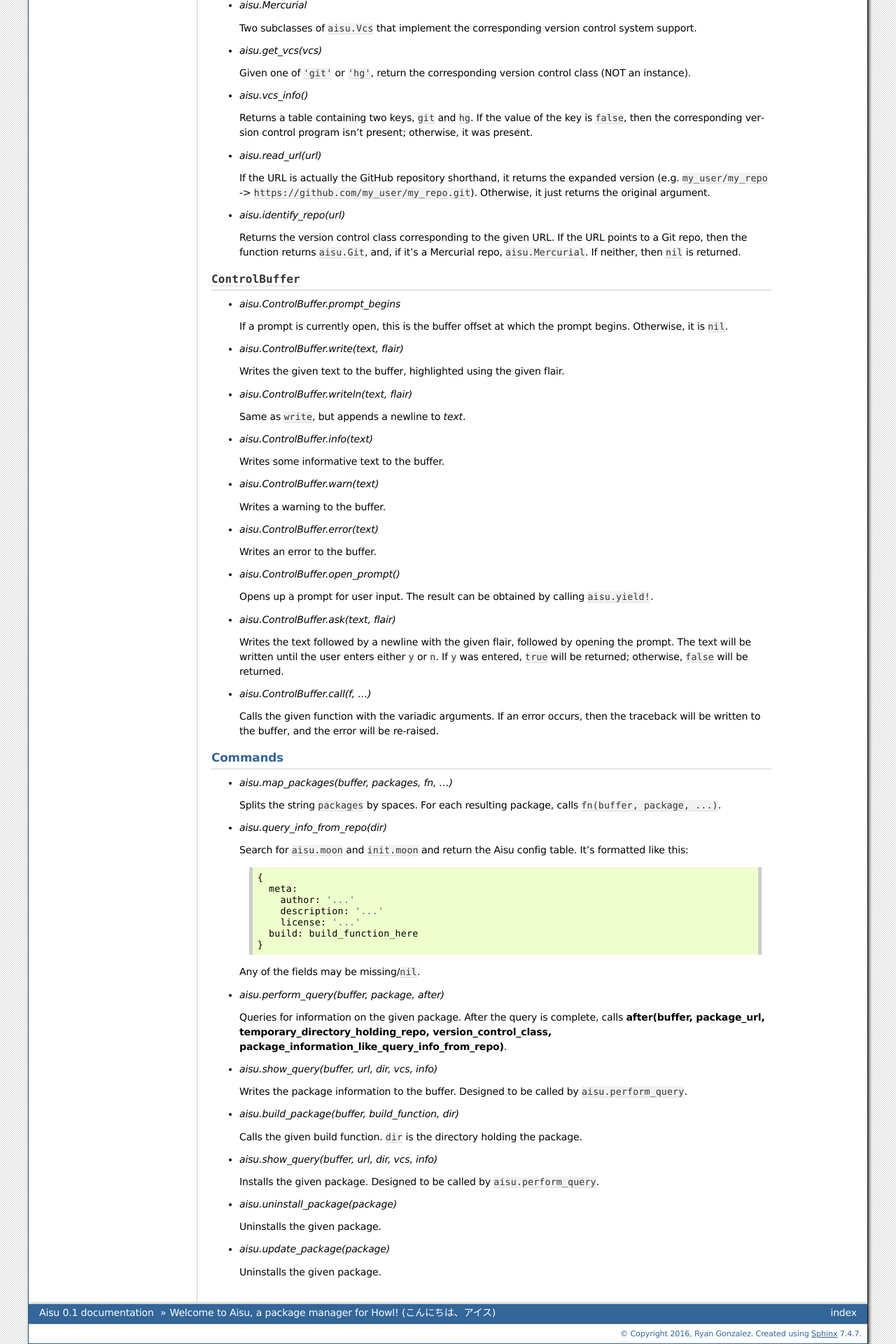
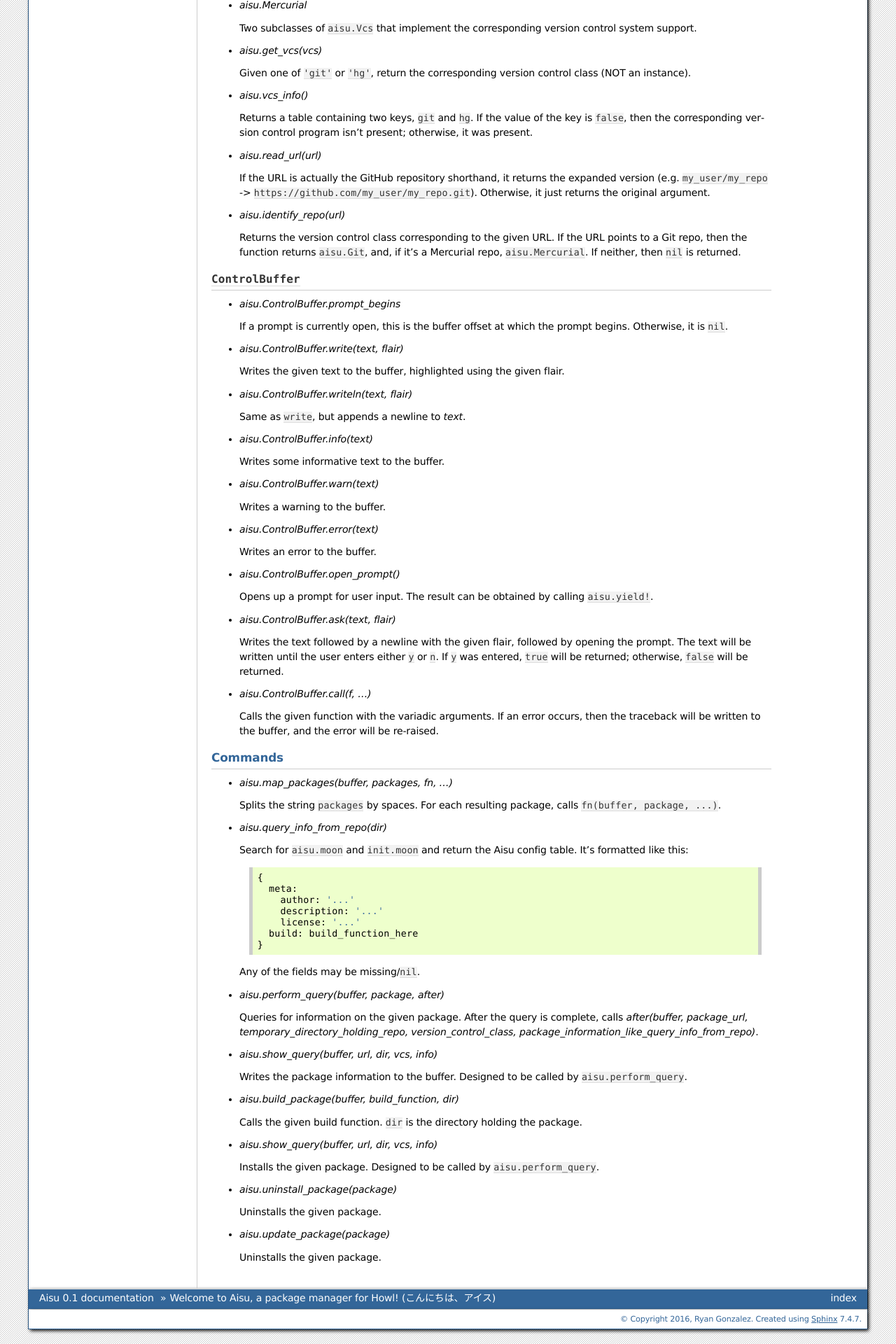
Before and after one commit to refi64/aisu, a Sphinx documentation site: the page built from docs/source/index.rst, in a window 1280 px wide. Shown: the part 3834-5754 px from the top of the page at 70% size. Built offline with Sphinx 7.4.7, drawn with Linux system fonts in a browser that asks for light colours.

Commit message:
Doc tweaks

```diff
--- a/docs/source/index.rst
+++ b/docs/source/index.rst
@@ -359,8 +359,8 @@ Commands
 - *aisu.perform_query(buffer, package, after)*
 
   Queries for information on the given package. After the query is complete,
-  calls **after(buffer, package_url, temporary_directory_holding_repo,
-  version_control_class, package_information_like_query_info_from_repo)**.
+  calls *after(buffer, package_url, temporary_directory_holding_repo,
+  version_control_class, package_information_like_query_info_from_repo)*.
 
 - *aisu.show_query(buffer, url, dir, vcs, info)*
 
```
